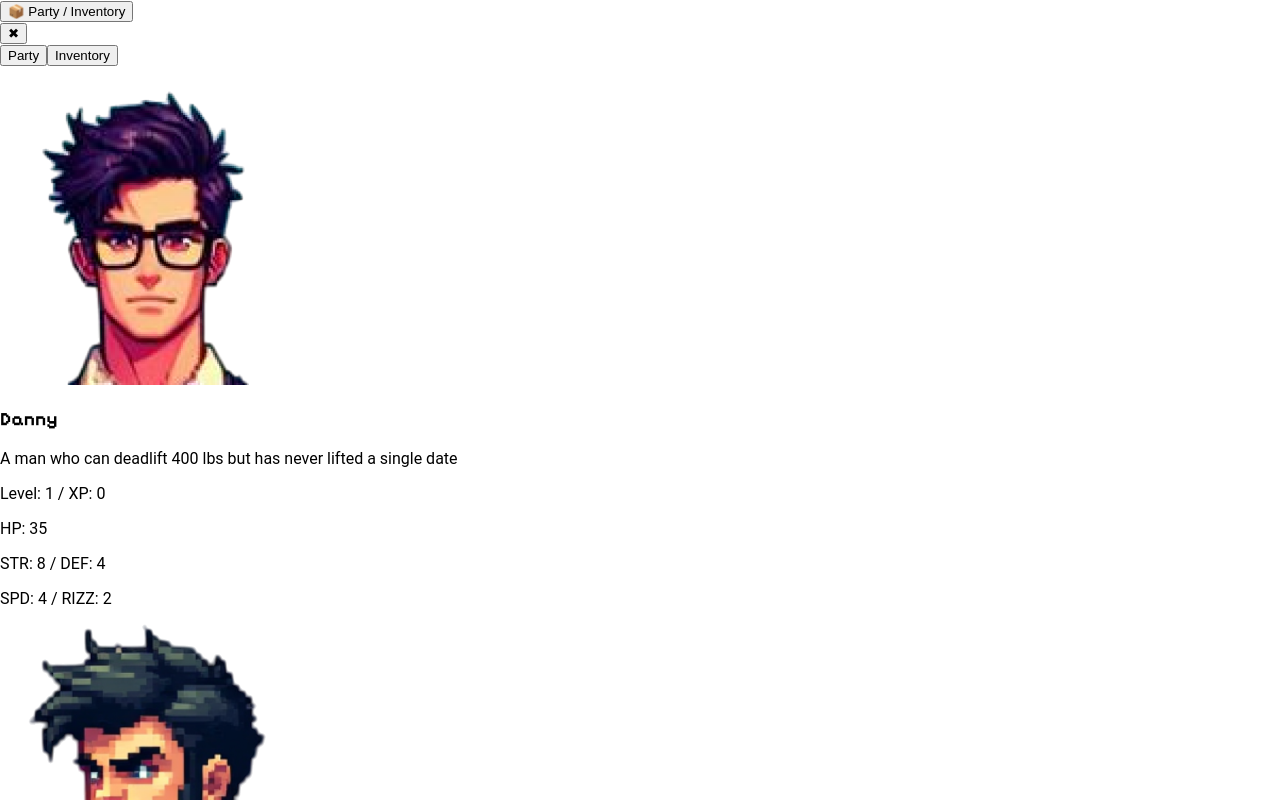
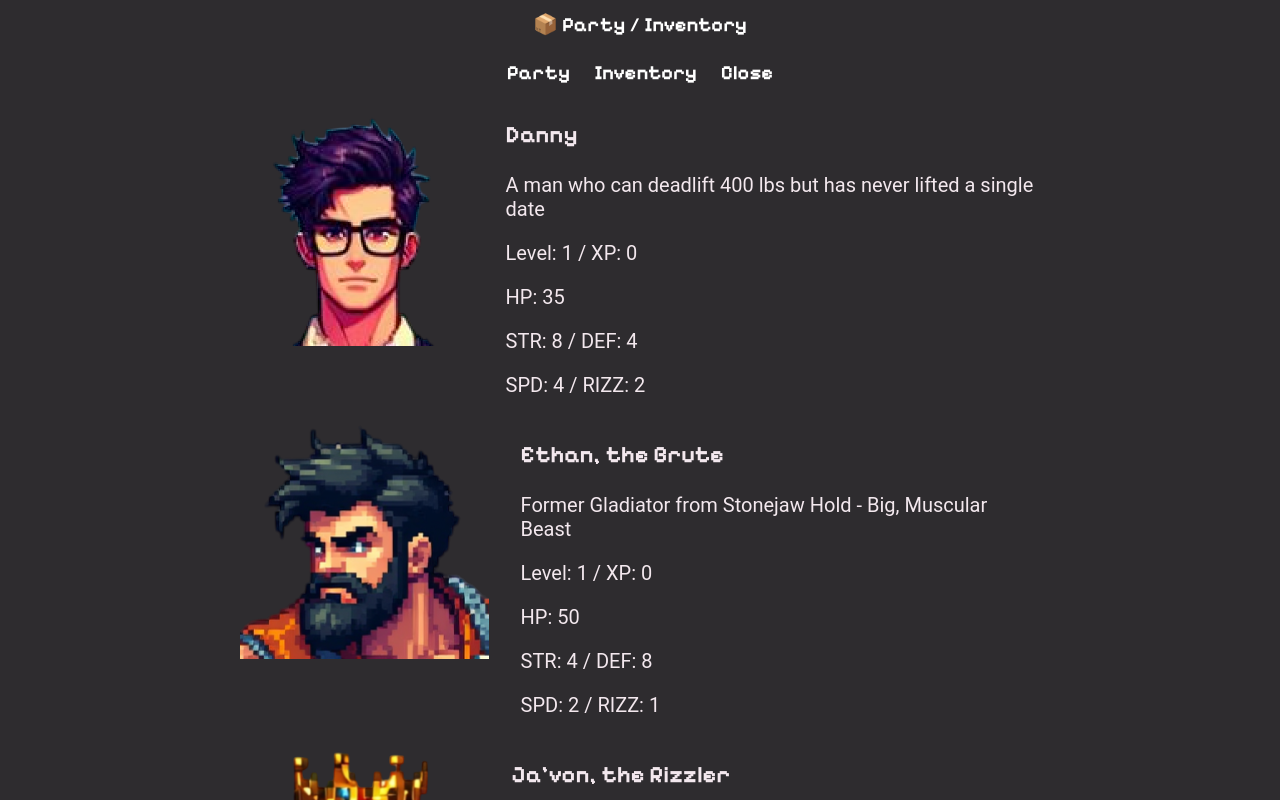
Before and after one commit to Dattele/SwoleHeroReborn, a React (Create React App) app: page /forest in a window 1280 px wide. Both pictures are taken after a click on the button "📦 Party / Inventory". Shown: the top 800 px of the page. Built offline with nearby package versions, Linux system fonts and the light colour scheme.

Commit message:
Finished all of the Menu styling, player can now spend gold to buy items

```diff
--- a/src/Components/Battle/Battle.jsx
+++ b/src/Components/Battle/Battle.jsx
@@ -1,4 +1,4 @@
-import React, { useState, useEffect, useReducer, useRef } from 'react';
+import React, { useEffect, useReducer, useRef } from 'react';
 import { useNavigate } from 'react-router-dom';
 import { v4 as uuidv4 } from 'uuid';
 
--- a/src/Components/FantasyWorldScreen/Components/Bronzebell/RizzAndBits/RizzAndBits.jsx
+++ b/src/Components/FantasyWorldScreen/Components/Bronzebell/RizzAndBits/RizzAndBits.jsx
@@ -6,14 +6,14 @@ import Shop from '../../../../System/Shop';
 import Items from '../../../../System/Items';
 
 export default function RizzAndBits() {
-  const { spendGold, addItemToInventory } = useDanny();
+  const { spendGold, addItem } = useDanny();
   const navigate = useNavigate();
 
   const shopItems = [Items[7], Items[6], Items[8], Items[4], Items[5]]; // Set the stores items
 
   const handleBuy = (item) => {
     if (spendGold(item.price)) {
-      addItemToInventory(item);
+      addItem(item);
       console.log(`Bought ${item.name}`);
     } else {
       console.log('Not enough gold!');
--- a/src/Components/GameUI/GameUI.jsx
+++ b/src/Components/GameUI/GameUI.jsx
@@ -1,5 +1,8 @@
 import React, { useState } from 'react';
 import Menu from '../System/Menu';
+
+import '../../scss/All.scss';
+import './GameUI.scss';
 
 export default function GameUI({ showMenu = false }) {
   const [modalOpen, setModalOpen] = useState(false);
@@ -8,7 +11,7 @@ export default function GameUI({ showMenu = false }) {
     <div className='GameUI'>
       {showMenu && (
         <button
-          className='Inventory-Open-Btn'
+          className='GameUI-Btn'
           onClick={() => setModalOpen((prev) => (prev === true ? false : true))}
         >
           📦 Party / Inventory
--- /dev/null
+++ b/src/Components/GameUI/GameUI.scss
@@ -0,0 +1,7 @@
+.GameUI {
+  display: flex;
+  flex-direction: column;
+  justify-content: center;
+  align-items: center;
+  background-color: #2e2c2f;
+}
--- a/src/Components/System/Items/Items.jsx
+++ b/src/Components/System/Items/Items.jsx
@@ -1,5 +1,3 @@
-import React from 'react';
-
 const Items = [
   {
     // 0
--- a/src/Components/System/Menu/Menu.jsx
+++ b/src/Components/System/Menu/Menu.jsx
@@ -8,34 +8,36 @@ export default function Menu({ isOpen, onClose }) {
   const [activeTab, setActiveTab] = useState('party');
 
   return (
-    <div className={`Modal-Overlay ${!isOpen && 'Closed'}`}>
-      <div className='PartyInventoryModal'>
-        <div className='Modal-Header'>
-          <button className='Close-Btn' onClick={onClose}>
-            ✖
-          </button>
+    <div className={`Menu-Overlay ${!isOpen && 'Closed'}`}>
+      <div className='Menu'>
+        <div className='Menu-Header'>
           <div className='Tabs'>
             <button
-              className={activeTab === 'party' ? 'active' : ''}
+              className={`GameUI-Btn ${activeTab === 'party' && 'active'}`}
               onClick={() => setActiveTab('party')}
             >
               Party
             </button>
             <button
-              className={activeTab === 'inventory' ? 'active' : ''}
+              className={`GameUI-Btn ${activeTab === 'inventory' && 'active'}`}
               onClick={() => setActiveTab('inventory')}
             >
               Inventory
             </button>
+            <button className='GameUI-Btn' onClick={onClose}>
+              Close
+            </button>
           </div>
         </div>
 
-        <div className='Modal-Content'>
+        <div className='Menu-Content'>
           {activeTab === 'party' && (
             <div className='Party-Tab'>
               {party.map((member, index) => (
                 <div className='Party-Member' key={index}>
-                  <img src={member.imageFace} alt={member.name} />
+                  <div className='Party-Image-Wrapper'>
+                    <img src={member.imageFace} alt={member.name} className='Party-Image' />
+                  </div>
                   <div>
                     <h3>{member.name}</h3>
                     <p>{member.description}</p>
@@ -58,6 +60,7 @@ export default function Menu({ isOpen, onClose }) {
           {activeTab === 'inventory' && (
             <div className='Inventory-Tab'>
               <h2>💰 Gold: {gold}</h2>
+              <div className='Inventory-Items-Wrapper'>
                 {inventory.length > 0 ? (
                   inventory.map((item, index) => (
                     <div className='Inventory-Item' key={index}>
@@ -69,6 +72,7 @@ export default function Menu({ isOpen, onClose }) {
                   <p>You have no items.. Broke Boy!</p>
                 )}
               </div>
+            </div>
           )}
         </div>
       </div>
--- a/src/Components/System/Menu/Menu.scss
+++ b/src/Components/System/Menu/Menu.scss
@@ -1,3 +1,63 @@
 .Closed {
   display: none;
 }
+
+.Menu-Overlay {
+  max-width: 800px;
+  margin-bottom: 1rem;
+}
+
+.Menu-Header {
+  display: flex;
+  justify-content: center;
+}
+
+.Menu-Content {
+  display: flex;
+  justify-content: center;
+  color: #f3e8ee;
+  font-size: 1.25rem;
+
+  .Party-Member {
+    display: flex;
+  }
+
+  .Party-Image-Wrapper {
+    width: 250px;
+    height: 250px;
+    display: flex;
+    align-items: center;
+    justify-content: center;
+    margin-right: 2rem;
+    overflow: hidden;
+  }
+
+  .Party-Image {
+    max-width: 100%;
+    max-height: 100%;
+    object-fit: contain;
+    object-position: center center;
+  }
+
+  .Inventory-Tab {
+    display: flex;
+    align-items: center;
+    flex-direction: column;
+
+    .Inventory-Items-Wrapper {
+      display: grid;
+      grid-template-columns: repeat(2, 1fr); // Two equal columns
+      gap: 10px;
+
+      p {
+        margin-top: 10px;
+        margin-bottom: 0;
+      }
+    }
+
+    h2,
+    p {
+      font-family: 'Roboto';
+    }
+  }
+}
--- a/src/Context/DannyContext.jsx
+++ b/src/Context/DannyContext.jsx
@@ -1,4 +1,4 @@
-import React, { createContext, useContext, useState, useReducer } from 'react';
+import React, { createContext, useContext, useReducer } from 'react';
 import Classes from '../Components/System/Classes';
 
 import Daniel from '../assets/images/Daniel.jpeg';
@@ -45,7 +45,7 @@ export function DannyProvider({ children }) {
     speed: 2,
     rizz: 1,
     class: barbarianClass.name,
-    description: 'Former Gladiator from Stonejaw Hold. Big, muscular Beast',
+    description: 'Former Gladiator from Stonejaw Hold - Big, Muscular Beast',
     abilities: barbarianClass.abilities[1],
     image: Ethan,
     imageFace: EthanFace,
@@ -63,7 +63,7 @@ export function DannyProvider({ children }) {
     speed: 6,
     rizz: 8,
     class: knightClass.name,
-    description: 'Prince of the fallen Kingdom of Feymore. Oozes out Charisma',
+    description: 'Prince of the fallen Kingdom of Feymore - Oozes out Charisma',
     abilities: knightClass.abilities[1],
     image: Javon,
     imageFace: JavonFace,
@@ -266,10 +266,12 @@ export function DannyProvider({ children }) {
   //   return false;
   // };
   const spendGold = (amount) => {
-    dispatch({
-      type: 'SPEND_GOLD',
-      payload: amount,
-    });
+    if (state.gold >= amount) {
+      dispatch({
+        type: 'SPEND_GOLD',
+        payload: amount,
+      });
+    }
   };
 
   // Gain gold
--- a/src/scss/All.scss
+++ b/src/scss/All.scss
@@ -26,13 +26,29 @@
   font-family: 'Pixelify Sans';
   font-weight: bold;
   width: fit-content;
-  transition:
-    color 0.3s,
-    border-color 0.3s;
+  transition: color 0.3s, border-color 0.3s;
 
   &:hover {
     color: #bacdb0;
     border-color: #bacdb0;
+  }
+}
+
+.GameUI-Btn {
+  border: none;
+  border-radius: none;
+  color: white;
+  font-family: 'Pixelify Sans';
+  font-weight: bold;
+  font-size: 1.25rem;
+  background: transparent;
+  padding: 0.25rem;
+  margin: 0.5rem;
+  transition: border 0.3s, border-radius 0.3s;
+
+  &:hover {
+    border: 2px solid #f3e8ee;
+    border-radius: 0.5rem;
   }
 }
 
@@ -46,9 +62,7 @@
   font-family: 'Roboto';
   font-weight: bold;
   width: fit-content;
-  transition:
-    color 0.3s,
-    border-color 0.3s;
+  transition: color 0.3s, border-color 0.3s;
 
   &:hover {
     color: #bacdb0;
```
Lines whose indentation alone changed are shown as unchanged.
